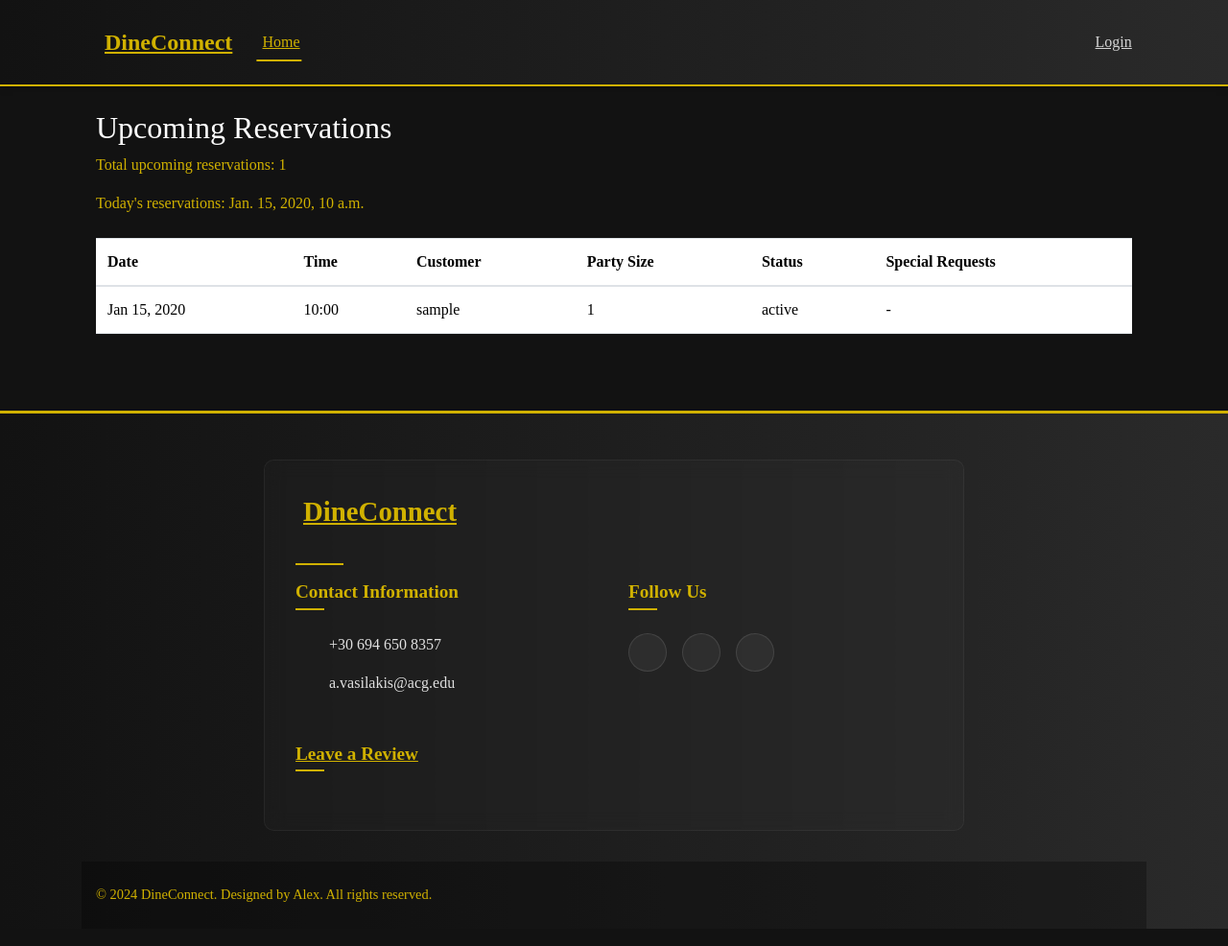
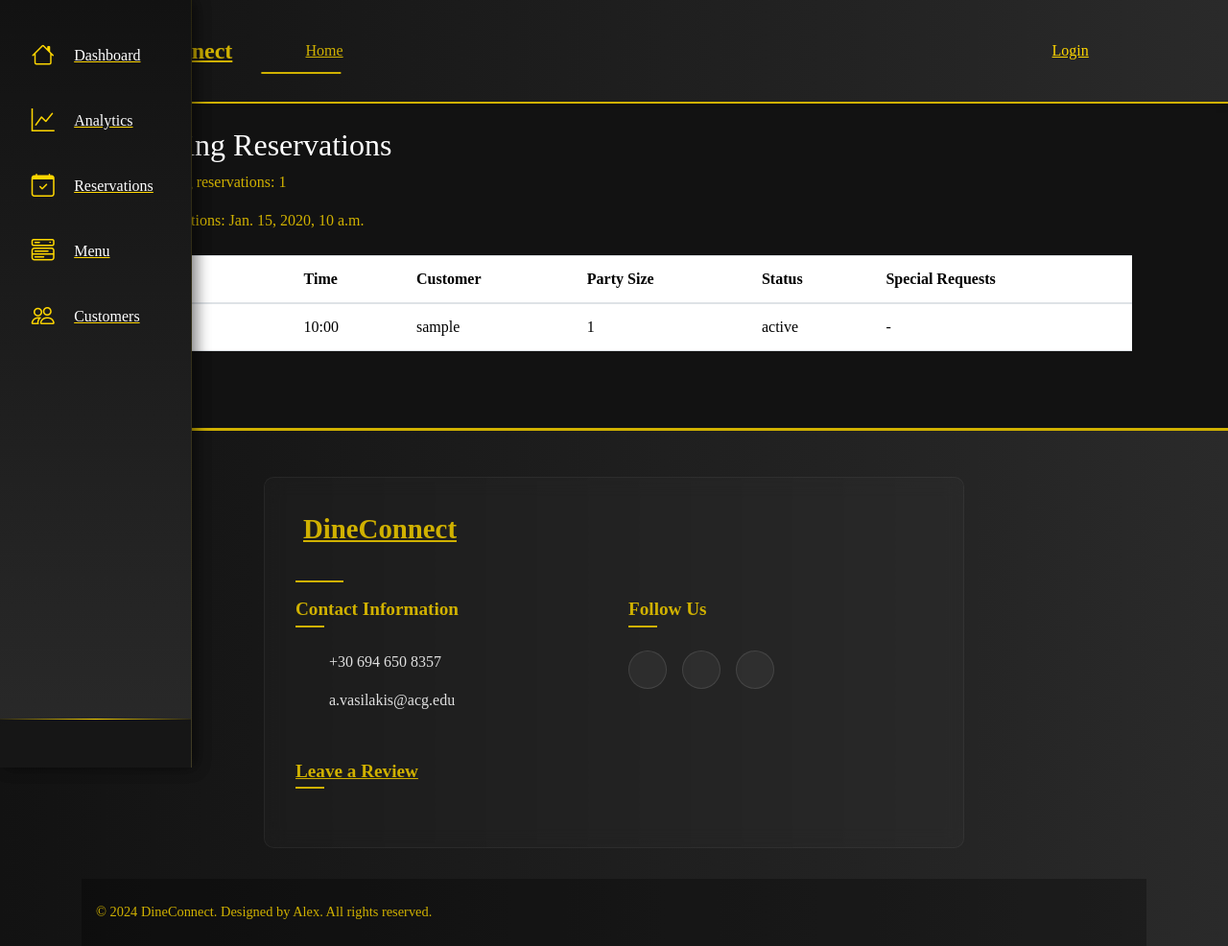
Before and after one commit to Alexandroas/dineConnect, a Django app: template Restaurant_handling/templates/Restaurant_handling/upcoming_reservations.html in a window 1280 px wide. Shown: the whole page at 96% size. Run offline with Django 3.2, Linux system fonts and the light colour scheme; the template is opened without the code that fills it: most values are stand-ins (such as "Sample title", 1, 10 or a date in 2020); some libraries are stand-ins or nearby versions.

Commit message:
Added restaurant sidebar

```diff
--- a/Restaurant_handling/templates/Restaurant_handling/upcoming_reservations.html
+++ b/Restaurant_handling/templates/Restaurant_handling/upcoming_reservations.html
@@ -2,6 +2,9 @@
 
 {% block content %}
 <div class="container mt-4">
+    <div class="col-md-3 col-lg-2 d-md-block bg-light sidebar">
+        {% include 'Restaurant_handling/restaurant_dashboard.html' %}
+      </div>
     <h2>Upcoming Reservations</h2>
 
     <!-- Statistics -->
```
